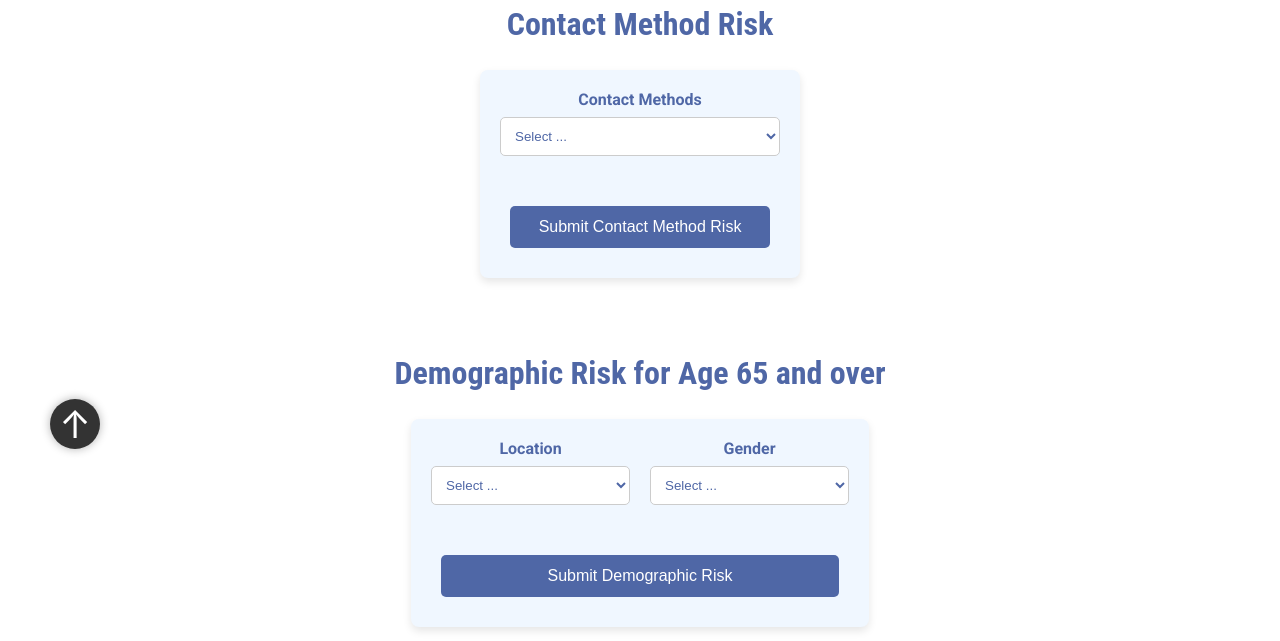
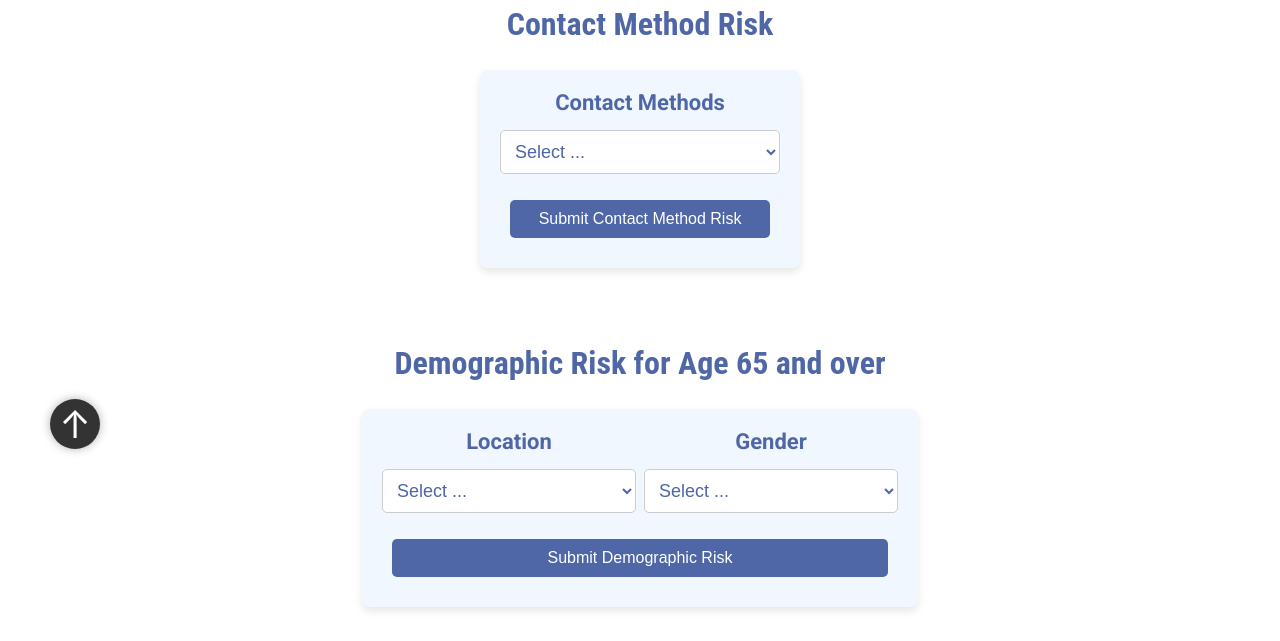
Before and after one commit to YQiZhu/ScamGuard, a React (Create React App) app in the folder scamguard_react/: page /riskAssessment in a window 1280 px wide. Shown: the part 311-952 px from the top of the page. Built offline with nearby package versions, Linux system fonts and the light colour scheme.

Commit message:
Update risk assessment page font-size

```diff
--- a/scamguard_react/src/RiskAssessmentPage.css
+++ b/scamguard_react/src/RiskAssessmentPage.css
@@ -50,7 +50,7 @@
     display: grid;
     grid-template-columns: repeat(2, 1fr);
     /* 2 columns */
-    grid-gap: 20px;
+    grid-gap: 8px;
     /* Space between the input fields */
     padding: 20px;
     background-color: #f0f7ff;
@@ -65,7 +65,7 @@
     grid-template-columns: repeat(1, 1fr);
     /* grid-template-columns: 1fr; */
     /* 2 columns */
-    grid-gap: 20px;
+    grid-gap: 8px;
     /* Space between the input fields */
     padding: 20px;
     background-color: #f0f7ff;
@@ -83,9 +83,14 @@
     justify-content: space-between;
 }
 
+.scam-risk-form-group option {
+    font-size: 18px;
+}
+
 .scam-risk-form-group label {
-    margin-bottom: 8px;
+    margin-bottom: 15px;
     font-weight: bold;
+    font-size: 22px;
 }
 
 .scam-risk-form-group select {
@@ -95,12 +100,13 @@
     background-color: #fff;
     width: 100%;
     color: #4F67A6;
-    /* margin: 5px; */
+    font-size: 18px;
+    /* margin-top: 5px; */
 }
 
 .scam-risk-submit-btn {
     grid-column: span 2;
-    padding: 12px;
+    padding: 10px;
     font-size: 1rem;
     /* background-color: #4F67A6; */
     /* color: white; */
```
